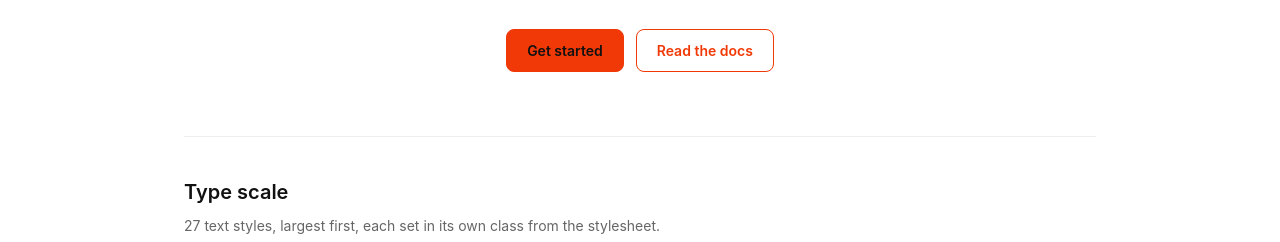
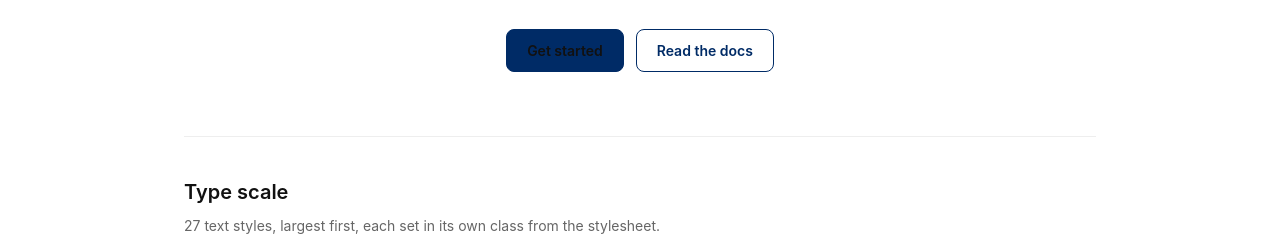
Before and after one commit to denis514/design-system-demo, a website: page tokens/showcase.html in a window 1280 px wide. Shown: the part 262-504 px from the top of the page. Drawn offline with Linux system fonts and the light colour scheme.

Commit message:
test: change a value in tokens.css only

```diff
--- a/tokens/tokens.css
+++ b/tokens/tokens.css
@@ -33,7 +33,7 @@
     --color-brand-200: #8a9fbd;
     --color-brand-300: #54749f;
     --color-brand-400: #33598d;
-    --color-brand-500: #f03907;
+    --color-brand-500: #002B66;
     --color-brand-600: #002b66;
     --color-brand-700: #002150;
     --color-brand-800: #001a3e;
```
